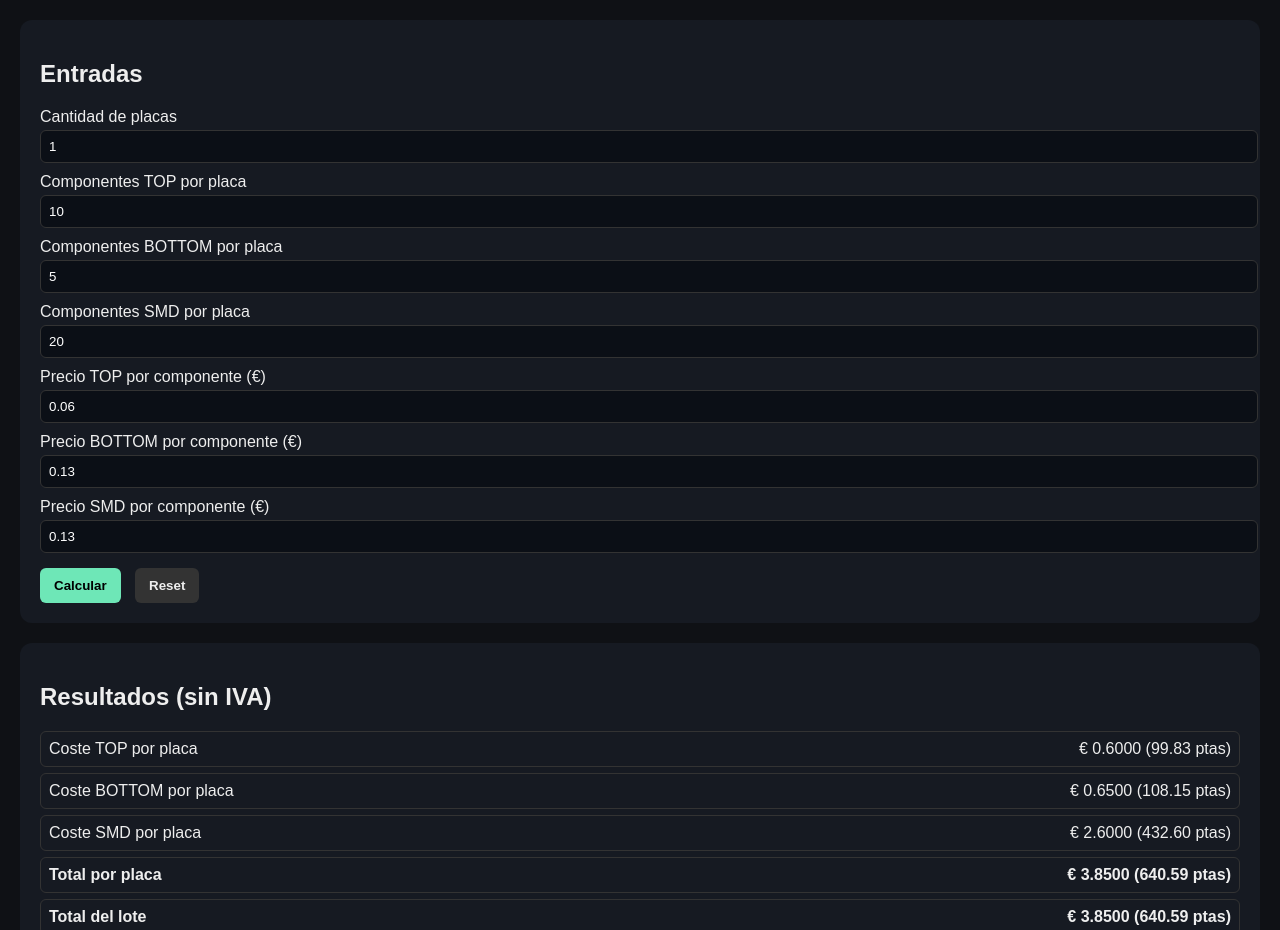
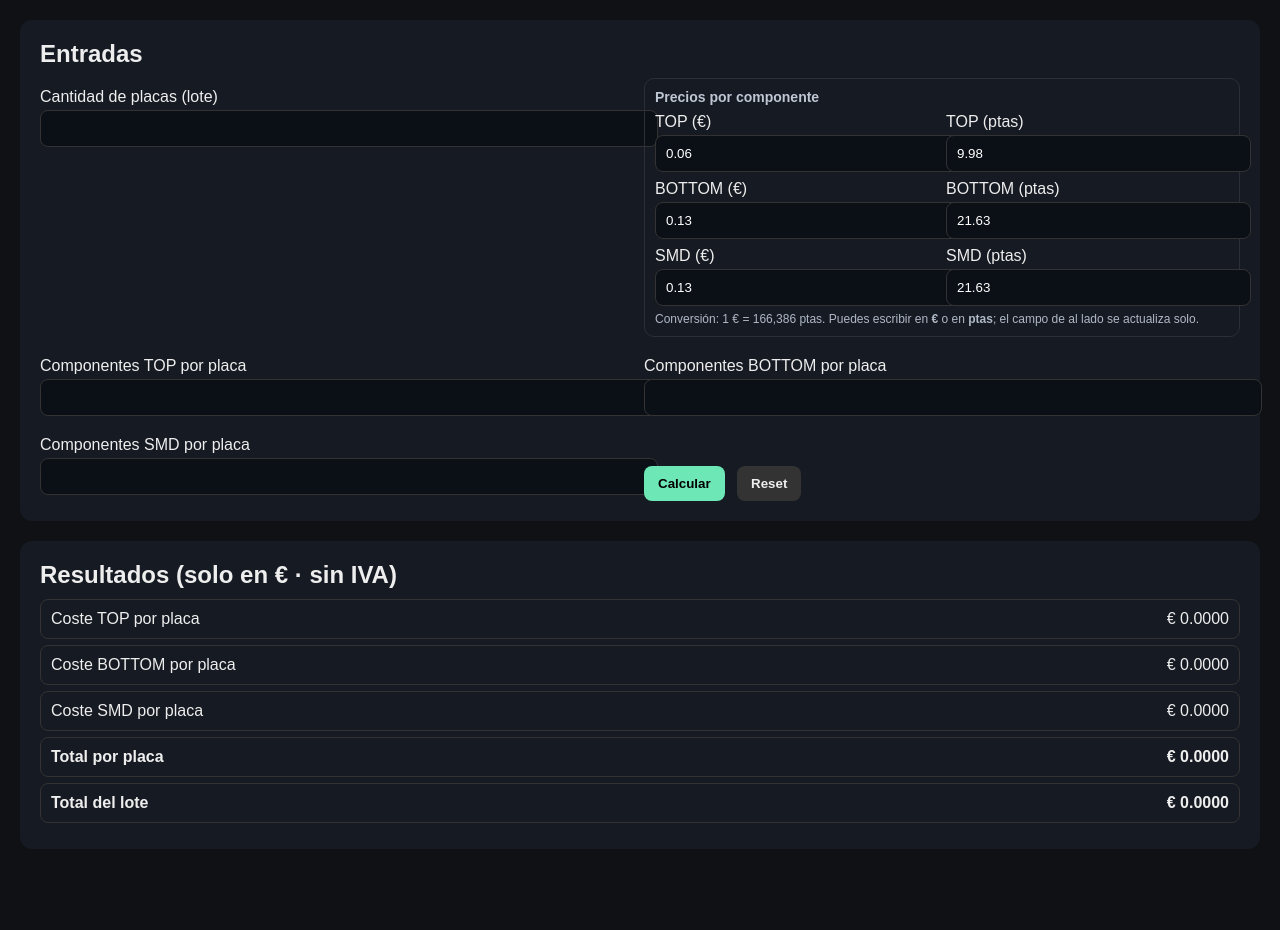
Before and after one commit to albertel93/Calculadora-pcb, a plain HTML site: page index.html in a window 1280 px wide. Shown: the top 930 px of the page. After the commit the page ends 889 px from the top, so only its background shows below. Drawn offline with Linux system fonts and the light colour scheme.

Commit message:
Update index.html

```diff
--- a/index.html
+++ b/index.html
@@ -3,34 +3,109 @@
 <head>
   <meta charset="utf-8">
   <meta name="viewport" content="width=device-width, initial-scale=1">
-  <title>Calculadora de Inserción (Final)</title>
+  <title>Calculadora de Inserción</title>
   <style>
     body{font-family:sans-serif;background:#0f1115;color:#eee;padding:20px;margin:0}
     .card{background:#161a22;padding:20px;border-radius:12px;margin-bottom:20px}
+    h2{margin:0 0 10px 0}
     label{display:block;margin-top:10px}
-    input{width:100%;padding:8px;margin-top:4px;border-radius:6px;border:1px solid #333;background:#0b0f16;color:#fff}
-    button{margin-top:15px;padding:10px 14px;border:0;border-radius:6px;cursor:pointer;font-weight:600}
+    .row{display:grid;grid-template-columns:1fr;gap:8px;margin-top:10px}
+    @media (min-width:900px){ .row{grid-template-columns:1fr 1fr} }
+    .group{border:1px solid #2a2f3a;border-radius:10px;padding:10px}
+    .group h3{margin:0 0 8px 0;font-size:14px;color:#bfc6d4}
+    .inputs2{display:grid;grid-template-columns:1fr 1fr;gap:8px}
+    .inputs2 > div{display:flex;flex-direction:column}
+    .inputs2 label{margin-top:0}
+    input{width:100%;padding:10px;margin-top:4px;border-radius:8px;border:1px solid #333;background:#0b0f16;color:#fff}
+    button{margin-top:12px;padding:10px 14px;border:0;border-radius:8px;cursor:pointer;font-weight:600}
     #calcBtn{background:#6ee7b7;color:#000}
-    #resetBtn{background:#333;color:#eee;margin-left:10px}
-    .kpi{margin:6px 0;padding:8px;border:1px solid #333;border-radius:6px;display:flex;justify-content:space-between}
+    #resetBtn{background:#333;color:#eee;margin-left:8px}
+    .kpi{margin:6px 0;padding:10px;border:1px solid #333;border-radius:8px;display:flex;justify-content:space-between}
   </style>
 </head>
 <body>
   <div class="card">
     <h2>Entradas</h2>
-    <label>Cantidad de placas <input id="qty" type="number" value="1"></label>
-    <label>Componentes TOP por placa <input id="topCount" type="number" value="10"></label>
-    <label>Componentes BOTTOM por placa <input id="botCount" type="number" value="5"></label>
-    <label>Componentes SMD por placa <input id="smdCount" type="number" value="20"></label>
-    <label>Precio TOP por componente (€) <input id="topPrice" type="number" step="0.0001" value="0.06"></label>
-    <label>Precio BOTTOM por componente (€) <input id="botPrice" type="number" step="0.0001" value="0.13"></label>
-    <label>Precio SMD por componente (€) <input id="smdPrice" type="number" step="0.0001" value="0.13"></label>
-    <button id="calcBtn" type="button" onclick="calc()">Calcular</button>
-    <button id="resetBtn" type="button" onclick="resetAll()">Reset</button>
+
+    <div class="row">
+      <div>
+        <label>Cantidad de placas (lote)
+          <input id="qty" type="number" value="">
+        </label>
+      </div>
+      <div class="group">
+        <h3>Precios por componente</h3>
+        <div class="inputs2">
+          <div>
+            <label>TOP (€)
+              <input id="topEUR" type="text" value="0.06" oninput="syncPair('top','EUR');">
+            </label>
+          </div>
+          <div>
+            <label>TOP (ptas)
+              <input id="topPTA" type="text" value="" oninput="syncPair('top','PTA');">
+            </label>
+          </div>
+
+          <div>
+            <label>BOTTOM (€)
+              <input id="botEUR" type="text" value="0.13" oninput="syncPair('bot','EUR');">
+            </label>
+          </div>
+          <div>
+            <label>BOTTOM (ptas)
+              <input id="botPTA" type="text" value="" oninput="syncPair('bot','PTA');">
+            </label>
+          </div>
+
+          <div>
+            <label>SMD (€)
+              <input id="smdEUR" type="text" value="0.13" oninput="syncPair('smd','EUR');">
+            </label>
+          </div>
+          <div>
+            <label>SMD (ptas)
+              <input id="smdPTA" type="text" value="" oninput="syncPair('smd','PTA');">
+            </label>
+          </div>
+        </div>
+        <div style="margin-top:6px;color:#b0b8c6;font-size:12px">
+          Conversión: 1 € = 166,386 ptas. Puedes escribir en <b>€</b> o en <b>ptas</b>; el campo de al lado se actualiza solo.
+        </div>
+      </div>
+    </div>
+
+    <div class="row">
+      <div>
+        <label>Componentes TOP por placa
+          <input id="topCount" type="number" value="">
+        </label>
+      </div>
+      <div>
+        <label>Componentes BOTTOM por placa
+          <input id="botCount" type="number" value="">
+        </label>
+      </div>
+    </div>
+
+    <div class="row">
+      <div>
+        <label>Componentes SMD por placa
+          <input id="smdCount" type="number" value="">
+        </label>
+      </div>
+      <div>
+        <label>&nbsp;</label>
+        <div>
+          <button id="calcBtn" type="button" onclick="calc()">Calcular</button>
+          <button id="resetBtn" type="button" onclick="resetAll()">Reset</button>
+        </div>
+      </div>
+    </div>
   </div>
 
   <div class="card">
-    <h2>Resultados (sin IVA)</h2>
+    <h2>Resultados (solo en € · sin IVA)</h2>
     <div class="kpi"><span>Coste TOP por placa</span><span id="topPerBoard">—</span></div>
     <div class="kpi"><span>Coste BOTTOM por placa</span><span id="botPerBoard">—</span></div>
     <div class="kpi"><span>Coste SMD por placa</span><span id="smdPerBoard">—</span></div>
@@ -40,45 +115,71 @@
 
   <script>
     var EUR_TO_PTAS = 166.386;
-    function euroConPesetas(v){
-      var eur = Math.round(v*10000)/10000;
-      var pta = Math.round(v*EUR_TO_PTAS*100)/100;
-      return "€ " + eur.toFixed(4) + " (" + pta.toFixed(2) + " ptas)";
+    var syncing = false;
+
+    function num(v){
+      if (typeof v !== 'string') v = String(v == null ? '' : v);
+      v = v.replace(',', '.').replace(/[^0-9.\-]/g, '');
+      var n = parseFloat(v);
+      return isFinite(n) ? n : 0;
     }
-    function num(v){ v = String(v).replace(',', '.'); var n = parseFloat(v); return isFinite(n) ? n : 0; }
-    function setText(id, val){ document.getElementById(id).textContent = val; }
+    function fmtEUR(v){ v = Math.round(v*10000)/10000; return "€ " + v.toFixed(4); }
+
+    function syncPair(base, from){
+      if (syncing) return;
+      syncing = true;
+      var eurInput = document.getElementById(base + "EUR");
+      var ptaInput = document.getElementById(base + "PTA");
+
+      if (from === "EUR"){
+        var eur = num(eurInput.value);
+        var pta = eur * EUR_TO_PTAS;
+        ptaInput.value = eurInput.value === "" ? "" : (Math.round(pta*100)/100).toFixed(2);
+      } else {
+        var pta2 = num(ptaInput.value);
+        var eur2 = pta2 / EUR_TO_PTAS;
+        eurInput.value = ptaInput.value === "" ? "" : (Math.round(eur2*10000)/10000).toFixed(4);
+      }
+      syncing = false;
+    }
 
     function calc(){
+      syncPair('top','EUR'); syncPair('bot','EUR'); syncPair('smd','EUR');
+
       var qty = num(document.getElementById("qty").value);
       var topCount = num(document.getElementById("topCount").value);
       var botCount = num(document.getElementById("botCount").value);
       var smdCount = num(document.getElementById("smdCount").value);
-      var topPrice = num(document.getElementById("topPrice").value);
-      var botPrice = num(document.getElementById("botPrice").value);
-      var smdPrice = num(document.getElementById("smdPrice").value);
 
-      var top = topCount * topPrice;
-      var bot = botCount * botPrice;
-      var smd = smdCount * smdPrice;
+      var topEUR = num(document.getElementById("topEUR").value);
+      var botEUR = num(document.getElementById("botEUR").value);
+      var smdEUR = num(document.getElementById("smdEUR").value);
+
+      var top = topCount * topEUR;
+      var bot = botCount * botEUR;
+      var smd = smdCount * smdEUR;
       var total = top + bot + smd;
       var lot = total * qty;
 
-      setText("topPerBoard", euroConPesetas(top));
-      setText("botPerBoard", euroConPesetas(bot));
-      setText("smdPerBoard", euroConPesetas(smd));
-      setText("totalPerBoard", euroConPesetas(total));
-      setText("totalLot", euroConPesetas(lot));
+      document.getElementById("topPerBoard").textContent   = fmtEUR(top);
+      document.getElementById("botPerBoard").textContent   = fmtEUR(bot);
+      document.getElementById("smdPerBoard").textContent   = fmtEUR(smd);
+      document.getElementById("totalPerBoard").textContent = fmtEUR(total);
+      document.getElementById("totalLot").textContent      = fmtEUR(lot);
     }
 
     function resetAll(){
-      ["qty","topCount","botCount","smdCount","topPrice","botPrice","smdPrice"].forEach(function(id){
-        document.getElementById(id).value = "";
-      });
-      ["topPerBoard","botPerBoard","smdPerBoard","totalPerBoard","totalLot"].forEach(function(id){
-        setText(id, "—");
-      });
+      var fields = ["qty","topCount","botCount","smdCount","topEUR","topPTA","botEUR","botPTA","smdEUR","smdPTA"];
+      fields.forEach(id => { var el = document.getElementById(id); if (el) el.value = ""; });
+      var outs = ["topPerBoard","botPerBoard","smdPerBoard","totalPerBoard","totalLot"];
+      outs.forEach(id => document.getElementById(id).textContent = "—");
     }
-    calc();
+
+    function init(){
+      syncPair('top','EUR'); syncPair('bot','EUR'); syncPair('smd','EUR');
+      calc();
+    }
+    init();
   </script>
 </body>
 </html>
```
